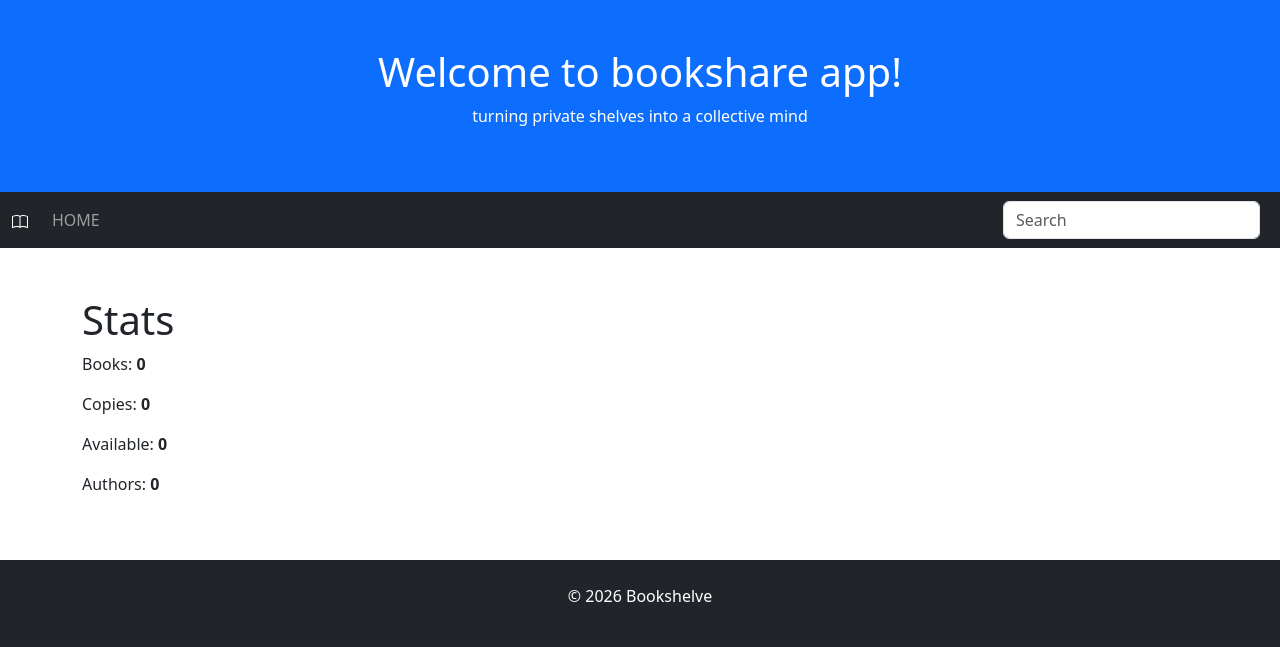
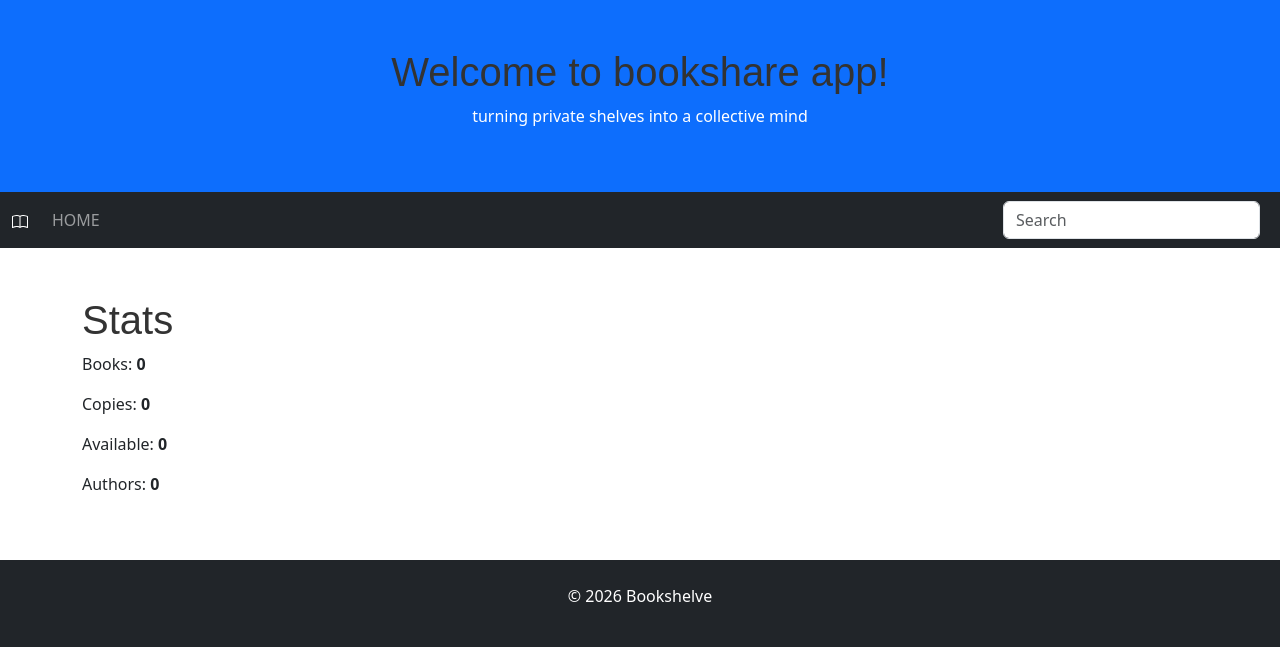
Before and after one commit to anamasiliuniene/Bookshelf, a Django app: page / in a window 1280 px wide. Shown: the top 647 px of the page. Run offline with Django 5.2, Linux system fonts and the light colour scheme; data that the repository does not hold is empty.

Commit message:
pridetas static katalogas su css failu

```diff
--- /dev/null
+++ b/mysite/bookshelf/static/css/styles.css
@@ -0,0 +1,4 @@
+h1 {
+color: #333;
+font-family: Arial, sans-serif;
+}
--- a/mysite/bookshelf/templates/bookshelf/base.html
+++ b/mysite/bookshelf/templates/bookshelf/base.html
@@ -6,7 +6,9 @@
     <meta name="viewport" content="width=device-width, initial-scale=1">
     <link href="https://cdn.jsdelivr.net/npm/bootstrap@5.3.3/dist/css/bootstrap.min.css" rel="stylesheet">
     <script src="https://cdn.jsdelivr.net/npm/bootstrap@5.3.3/dist/js/bootstrap.bundle.min.js"></script>
-
+    <link rel="stylesheet" href="https://cdn.jsdelivr.net/npm/bootstrap-icons@1.11.3/font/bootstrap-icons.min.css">
+    {% load static %}
+    <link rel="stylesheet" href="{% static 'css/styles.css' %}">
 </head>
 <body>
 
@@ -17,9 +19,12 @@
 
 <nav class="navbar navbar-expand-sm navbar-dark bg-dark">
     <div class="container-fluid">
-        <a class="navbar-brand" href="{% url 'index' %}"><svg xmlns="http://www.w3.org/2000/svg" width="16" height="16" fill="currentColor" class="bi bi-book" viewBox="0 0 16 16">
-  <path d="M1 2.828c.885-.37 2.154-.769 3.388-.893 1.33-.134 2.458.063 3.112.752v9.746c-.935-.53-2.12-.603-3.213-.493-1.18.12-2.37.461-3.287.811zm7.5-.141c.654-.689 1.782-.886 3.112-.752 1.234.124 2.503.523 3.388.893v9.923c-.918-.35-2.107-.692-3.287-.81-1.094-.111-2.278-.039-3.213.492zM8 1.783C7.015.936 5.587.81 4.287.94c-1.514.153-3.042.672-3.994 1.105A.5.5 0 0 0 0 2.5v11a.5.5 0 0 0 .707.455c.882-.4 2.303-.881 3.68-1.02 1.409-.142 2.59.087 3.223.877a.5.5 0 0 0 .78 0c.633-.79 1.814-1.019 3.222-.877 1.378.139 2.8.62 3.681 1.02A.5.5 0 0 0 16 13.5v-11a.5.5 0 0 0-.293-.455c-.952-.433-2.48-.952-3.994-1.105C10.413.809 8.985.936 8 1.783"/>
-</svg></i></a>
+        <a class="navbar-brand" href="{% url 'index' %}">
+            <svg xmlns="http://www.w3.org/2000/svg" width="16" height="16" fill="currentColor" class="bi bi-book"
+                 viewBox="0 0 16 16">
+                <path d="M1 2.828c.885-.37 2.154-.769 3.388-.893 1.33-.134 2.458.063 3.112.752v9.746c-.935-.53-2.12-.603-3.213-.493-1.18.12-2.37.461-3.287.811zm7.5-.141c.654-.689 1.782-.886 3.112-.752 1.234.124 2.503.523 3.388.893v9.923c-.918-.35-2.107-.692-3.287-.81-1.094-.111-2.278-.039-3.213.492zM8 1.783C7.015.936 5.587.81 4.287.94c-1.514.153-3.042.672-3.994 1.105A.5.5 0 0 0 0 2.5v11a.5.5 0 0 0 .707.455c.882-.4 2.303-.881 3.68-1.02 1.409-.142 2.59.087 3.223.877a.5.5 0 0 0 .78 0c.633-.79 1.814-1.019 3.222-.877 1.378.139 2.8.62 3.681 1.02A.5.5 0 0 0 16 13.5v-11a.5.5 0 0 0-.293-.455c-.952-.433-2.48-.952-3.994-1.105C10.413.809 8.985.936 8 1.783"/>
+            </svg>
+            </i></a>
         <button class="navbar-toggler" type="button" data-bs-toggle="collapse" data-bs-target="#mynavbar">
             <span class="navbar-toggler-icon"></span>
         </button>
--- a/mysite/mysite/urls.py
+++ b/mysite/mysite/urls.py
@@ -1,8 +1,10 @@
 
 from django.contrib import admin
 from django.urls import path, include
+from django.conf import settings
+from django.conf.urls.static import static
 
 urlpatterns = [
     path('admin/', admin.site.urls),
     path('', include('bookshelf.urls'))
-]
+] + static(settings.STATIC_URL, document_root=settings.STATIC_ROOT)
```
